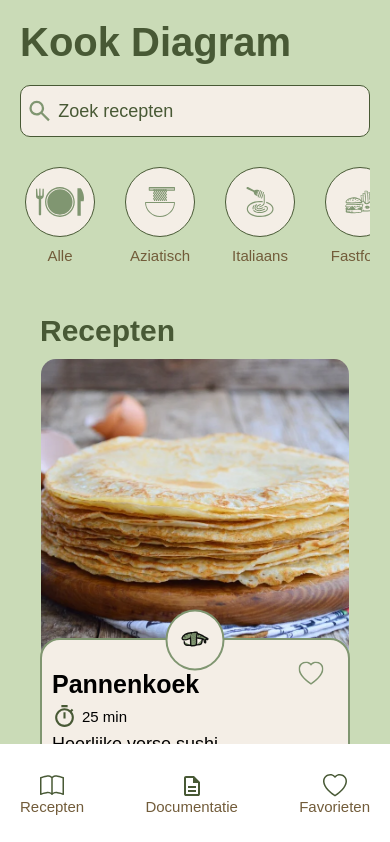
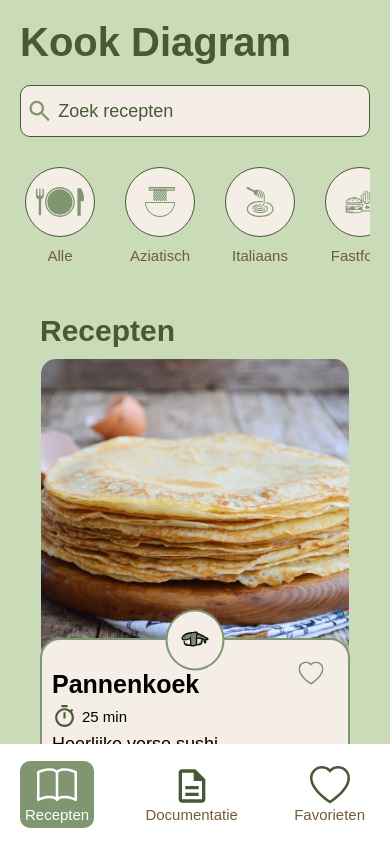
Before and after one commit to Darkluc06/yummies, a Vue app: page / in a window 390 px wide. Shown: the top 842 px of the page. Built offline with nearby package versions, Linux system fonts and the light colour scheme.

Commit message:
added active state to mobile menu links

```diff
--- a/src/Components/footer/footerComponent.vue
+++ b/src/Components/footer/footerComponent.vue
@@ -1,18 +1,18 @@
 <template>
     <section class="footer_component">
-        <RouterLink :to="`/`" class="footer_link">
+        <RouterLink :to="`/`" class="footer_link" activeClass="footer_link--active">
             <SvgIcon :name="'book'" />
             <p class="footer_p">
                 Recepten
             </p>
         </RouterLink>
-        <RouterLink :to="`/documentation`" class="footer_link">
+        <RouterLink :to="`/documentation`" class="footer_link" activeClass="footer_link--active">
             <SvgIcon :name="'document'" />
             <p class="footer_p">
                 Documentatie
             </p>
         </RouterLink>
-        <RouterLink :to="`/favorite`" class="footer_link">
+        <RouterLink :to="`/favorite`" class="footer_link" activeClass="footer_link--active">
             <SvgIcon :name="'heart'" />
             <p class="footer_p">
                 Favorieten
--- a/src/scss/components/footer/footer.scss
+++ b/src/scss/components/footer/footer.scss
@@ -24,11 +24,22 @@
         flex-direction: column;
         color: map.get(map.get(colors.$palletTwo, "textColors"), "subTitle");
         z-index: 30;
+        padding: 0.5rem;
 
-        svg {
-            path {
-                fill: map.get(map.get(colors.$palletTwo, "textColors"), "title") !important;
+        &--active{
+            background: map.get(map.get(colors.$palletTwo, "backgroundColors"), "third");
+            color: map.get(map.get(colors.$palletTwo, "textColors"), "active");
+            border-radius: 1rem;
+
+            .icon{
+                fill: map.get(map.get(colors.$palletTwo, "textColors"), "active") !important;
             }
+        }
+
+        .icon {
+            width: 4rem;
+            height: 4rem;
+            fill: map.get(map.get(colors.$palletTwo, "textColors"), "title");
         }
 
         .footer_p {
```
